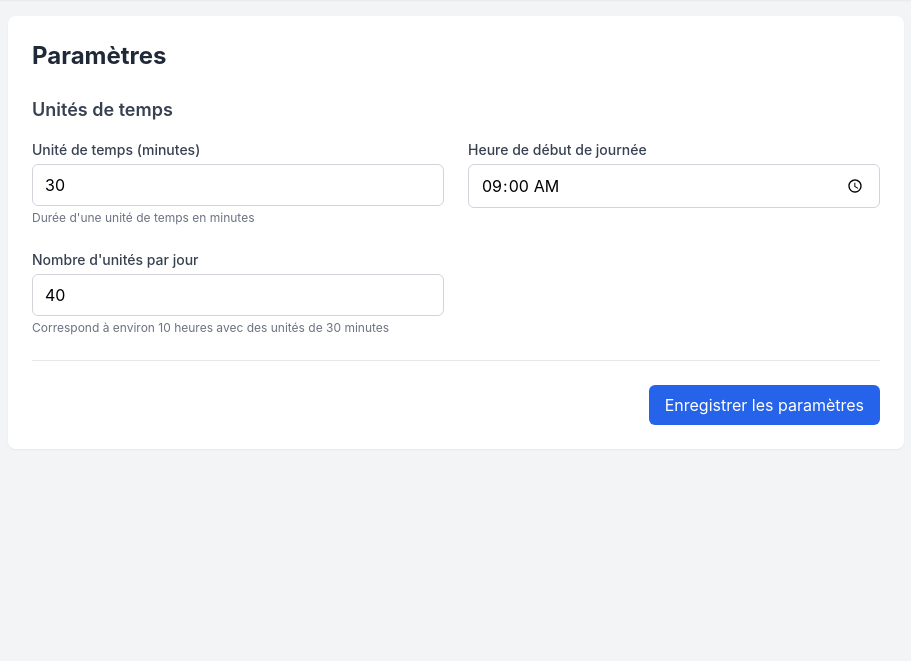
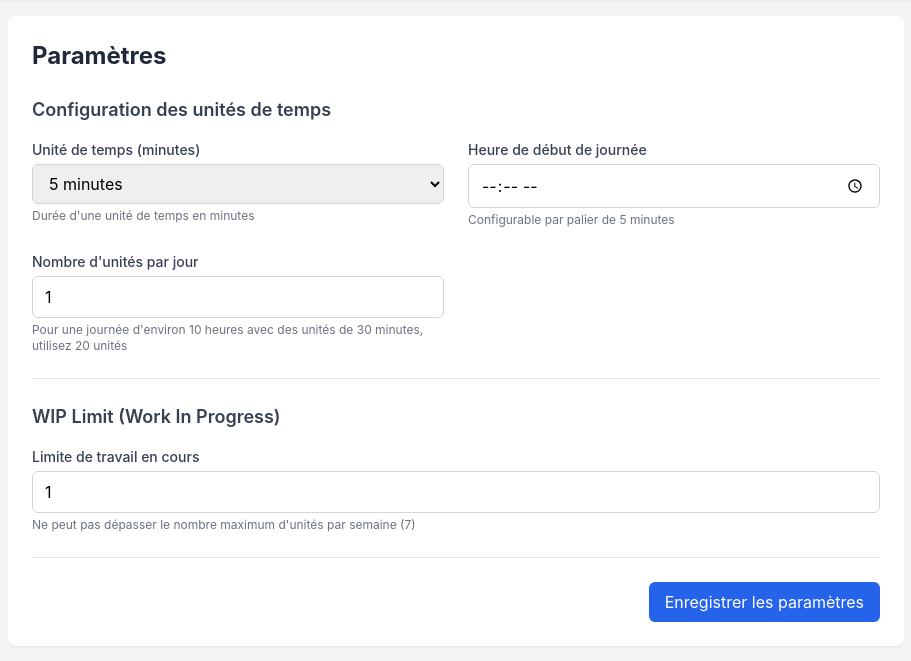
Before and after one commit to FabienCruz/Semainier, a Flask app: page /settings in a window 1280 px wide. Shown: the part 64-725 px from the top of the page, without its empty margins (184-1095 px from the left). Run offline with Flask 3, Linux system fonts and the light colour scheme; tables that the repository leaves empty hold one stand-in row (values such as "Sample post"); some libraries are stand-ins or nearby versions.

Commit message:
Interface utilisateur paramétragee

```diff
--- a/app/controllers/views.py
+++ b/app/controllers/views.py
@@ -26,6 +26,7 @@
 from app.models.list import List
 from app.models.sublist import Sublist
 from app.models.activity import Activity
+from app.models.settings import Settings
 
 views = Blueprint('views', __name__)
 
@@ -50,7 +51,6 @@
 def settings():
     """
     Affiche la page des paramètres de l'application.
-
     Cette page permet de configurer:
     - Les unités de temps
     - L'heure de début de journée
@@ -59,7 +59,11 @@
     Retourne:
     - Page HTML des paramètres
     """
-    return render_template('pages/settings.html')
+
+    # Récupérer les paramètres actuels
+    settings_obj = Settings.query.first()
+
+    return render_template('pages/settings.html', settings=settings_obj)
 
 # ===== Routes pour les composants =====
 
--- /dev/null
+++ b/app/static/js/settings_manager.js
@@ -0,0 +1,45 @@
+// app/static/js/settings_manager.js
+
+/**
+ * File: app/static/js/settings_manager.js
+ * Role: Gestionnaire des interactions pour la page de paramètres
+ * Description: Gère les notifications après soumission du formulaire de paramètres
+ * Input data: Réponses des requêtes HTMX vers /api/settings
+ * Output data: Notifications de succès ou d'erreur pour l'utilisateur
+ * Business constraints: N/A
+ */
+
+document.addEventListener('DOMContentLoaded', function() {
+    // Intercepter la réponse HTMX pour afficher les messages de succès/erreur
+    document.body.addEventListener('htmx:afterRequest', function(evt) {
+        if (evt.detail.elt.id !== 'settings-form') return;
+
+        const resultDiv = document.getElementById('settings-result');
+        resultDiv.classList.remove('hidden', 'bg-green-100', 'text-green-800', 'bg-red-100', 'text-red-800');
+
+        if (evt.detail.successful) {
+            try {
+                const response = JSON.parse(evt.detail.xhr.response);
+
+                if (response.success) {
+                    resultDiv.textContent = 'Paramètres enregistrés avec succès';
+                    resultDiv.classList.add('bg-green-100', 'text-green-800');
+                } else {
+                    resultDiv.textContent = response.error || 'Erreur lors de l\'enregistrement des paramètres';
+                    resultDiv.classList.add('bg-red-100', 'text-red-800');
+                }
+            } catch (e) {
+                resultDiv.textContent = 'Erreur lors du traitement de la réponse';
+                resultDiv.classList.add('bg-red-100', 'text-red-800');
+            }
+        } else {
+            resultDiv.textContent = 'Erreur lors de l\'enregistrement des paramètres';
+            resultDiv.classList.add('bg-red-100', 'text-red-800');
+        }
+
+        // Masquer après 3 secondes
+        setTimeout(() => {
+            resultDiv.classList.add('hidden');
+        }, 3000);
+    });
+});
--- a/app/templates/pages/settings.html
+++ b/app/templates/pages/settings.html
@@ -1,4 +1,24 @@
-<!-- app/templates/pages/settings.html -->
+<!--
+app/templates/pages/settings.html
+
+Rôle fonctionnel: Interface utilisateur pour configurer les paramètres de l'application
+
+Description: Page permettant à l'utilisateur de modifier les paramètres globaux du semainier,
+incluant la configuration des unités de temps et la limite de travail en cours (WIP limit).
+
+Données attendues:
+- settings: Objet Settings contenant les paramètres actuels (time_unit_minutes, day_start_time,
+  time_units_per_day, wip_limit)
+
+Données produites:
+- Formulaire HTMX pour mettre à jour les paramètres via l'API
+- Retour visuel sur la soumission du formulaire (succès/erreur)
+
+Contraintes:
+- Validation des unités de temps par paliers de 5 minutes
+- La WIP limit ne peut pas dépasser le nombre maximum d'unités par semaine
+- Les modifications sont appliquées à l'ensemble de l'application
+-->
 {% extends "base.html" %}
 
 {% block title %}Paramètres | Semainier{% endblock %}
@@ -7,39 +27,67 @@
 <div class="bg-white shadow-sm rounded-lg p-6 max-w-4xl mx-auto">
     <h1 class="text-2xl font-bold text-gray-800 mb-6">Paramètres</h1>
 
+    <form id="settings-form"
+          hx-put="/api/settings"
+          hx-swap="none"
+          hx-indicator="#save-indicator">
+
         <div class="space-y-6">
             <div class="border-b pb-6">
-            <h2 class="text-lg font-semibold text-gray-700 mb-4">Unités de temps</h2>
+                <h2 class="text-lg font-semibold text-gray-700 mb-4">Configuration des unités de temps</h2>
 
                 <div class="grid md:grid-cols-2 gap-6">
                     <div>
-                    <label for="time_unit" class="block text-sm font-medium text-gray-700 mb-1">Unité de temps (minutes)</label>
-                    <input type="number" id="time_unit" name="time_unit" value="30" min="5" max="60" step="5"
-                           class="w-full px-3 py-2 border border-gray-300 rounded-md focus:outline-none focus:ring-2 focus:ring-blue-500">
+                        <label for="time_unit_minutes" class="block text-sm font-medium text-gray-700 mb-1">Unité de temps (minutes)</label>
+                        <select id="time_unit_minutes" name="time_unit_minutes" class="w-full px-3 py-2 border border-gray-300 rounded-md focus:outline-none focus:ring-2 focus:ring-blue-500">
+                            {% for value in [5, 10, 15, 20, 25, 30, 35, 40, 45, 50, 55, 60] %}
+                                <option value="{{ value }}" {% if settings.time_unit_minutes == value %}selected{% endif %}>{{ value }} minutes</option>
+                            {% endfor %}
+                        </select>
                         <p class="mt-1 text-xs text-gray-500">Durée d'une unité de temps en minutes</p>
                     </div>
 
                     <div>
-                    <label for="start_hour" class="block text-sm font-medium text-gray-700 mb-1">Heure de début de journée</label>
-                    <input type="time" id="start_hour" name="start_hour" value="09:00"
+                        <label for="day_start_time" class="block text-sm font-medium text-gray-700 mb-1">Heure de début de journée</label>
+                        <input type="time" id="day_start_time" name="day_start_time" value="{{ settings.day_start_time }}" step="300"
                                class="w-full px-3 py-2 border border-gray-300 rounded-md focus:outline-none focus:ring-2 focus:ring-blue-500">
+                        <p class="mt-1 text-xs text-gray-500">Configurable par palier de 5 minutes</p>
                     </div>
 
                     <div>
-                    <label for="units_per_day" class="block text-sm font-medium text-gray-700 mb-1">Nombre d'unités par jour</label>
-                    <input type="number" id="units_per_day" name="units_per_day" value="40" min="10" max="100"
+                        <label for="time_units_per_day" class="block text-sm font-medium text-gray-700 mb-1">Nombre d'unités par jour</label>
+                        <input type="number" id="time_units_per_day" name="time_units_per_day" value="{{ settings.time_units_per_day }}" min="1"
                                class="w-full px-3 py-2 border border-gray-300 rounded-md focus:outline-none focus:ring-2 focus:ring-blue-500">
-                    <p class="mt-1 text-xs text-gray-500">Correspond à environ 10 heures avec des unités de 30 minutes</p>
+                        <p class="mt-1 text-xs text-gray-500">Pour une journée d'environ 10 heures avec des unités de 30 minutes, utilisez 20 unités</p>
                     </div>
                 </div>
             </div>
 
-        <!-- Les contrôles ne sont pas encore fonctionnels, juste pour l'interface -->
-        <div class="flex justify-end">
-            <button type="button" class="px-4 py-2 bg-blue-600 text-white rounded-md hover:bg-blue-700 focus:outline-none focus:ring-2 focus:ring-blue-500 focus:ring-offset-2">
+            <div class="border-b pb-6">
+                <h2 class="text-lg font-semibold text-gray-700 mb-4">WIP Limit (Work In Progress)</h2>
+
+                <div>
+                    <label for="wip_limit" class="block text-sm font-medium text-gray-700 mb-1">Limite de travail en cours</label>
+                    <input type="number" id="wip_limit" name="wip_limit" value="{{ settings.wip_limit }}" min="1"
+                           class="w-full px-3 py-2 border border-gray-300 rounded-md focus:outline-none focus:ring-2 focus:ring-blue-500">
+                    <p class="mt-1 text-xs text-gray-500">
+                        Ne peut pas dépasser le nombre maximum d'unités par semaine ({{ settings.time_units_per_day * 7 }})
+                    </p>
+                </div>
+            </div>
+
+            <!-- Notification de résultat -->
+            <div id="settings-result" class="hidden p-4 rounded-md mb-4"></div>
+
+            <div class="flex justify-end items-center">
+                <span id="save-indicator" class="htmx-indicator mr-3">Enregistrement...</span>
+                <button type="submit" class="px-4 py-2 bg-blue-600 text-white rounded-md hover:bg-blue-700 focus:outline-none focus:ring-2 focus:ring-blue-500 focus:ring-offset-2">
                     Enregistrer les paramètres
                 </button>
             </div>
         </div>
+    </form>
 </div>
+
+<script src="{{ url_for('static', filename='js/settings_manager.js') }}"></script>
 {% endblock %}
```
Lines whose indentation alone changed are shown as unchanged.
